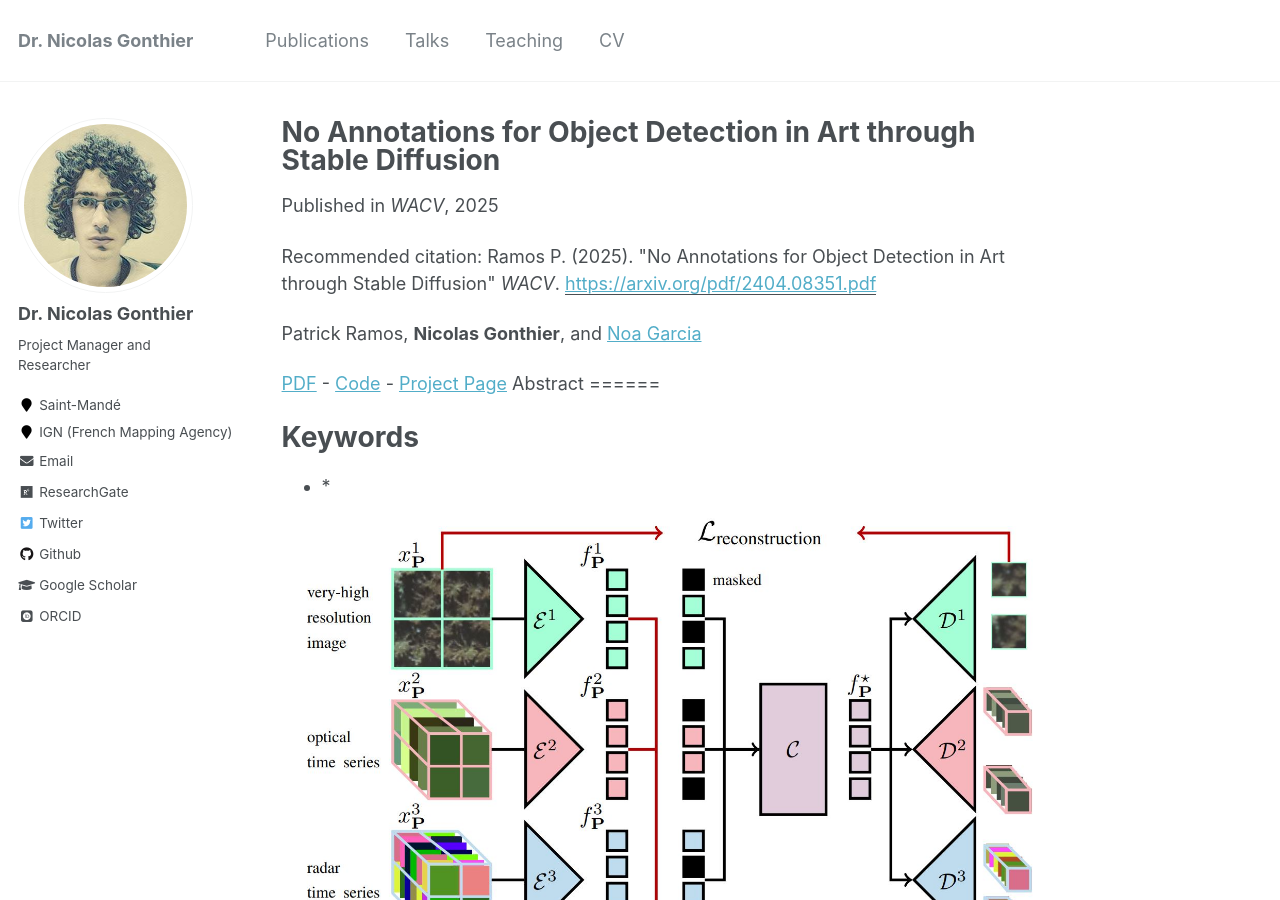
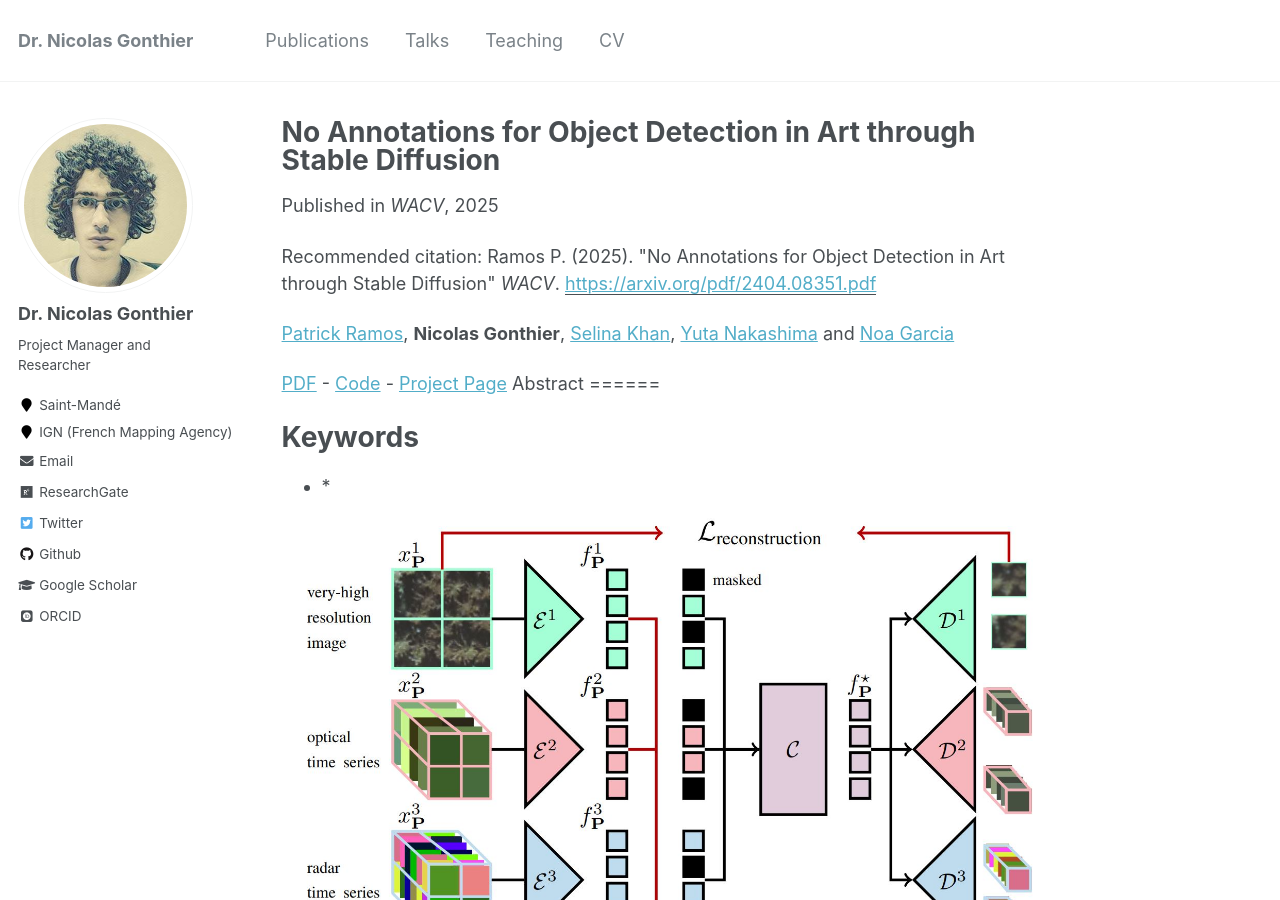
Before and after one commit to ngonthier/ngonthier.github.io, a Jekyll site: the page built from _publications/2025-01-NADA.md, in a window 1280 px wide and 900 px high. Built offline with Jekyll 4.4.1, drawn with Linux system fonts in a browser that asks for light colours; some web fonts are replaced.

Commit message:
Update 2025-01-NADA.md

```diff
--- a/_publications/2025-01-NADA.md
+++ b/_publications/2025-01-NADA.md
@@ -11,7 +11,7 @@ citation: 'Ramos P. (2025). &quot;No Annotations for Object Detection in Art thr
 teaser: OmniSat_Dataset_Teaser_Horizontal.png
 ---
 
-Patrick Ramos, **Nicolas Gonthier**,  and [Noa Garcia](https://www.noagarciad.com/)
+[Patrick Ramos](https://www.is.ids.osaka-u.ac.jp/en/authors/patrick-john-ramos/), **Nicolas Gonthier**, [Selina Khan](https://scholar.google.com/citations?user=MAoZ-5QAAAAJ&hl=en), [Yuta Nakashima](https://www.n-yuta.jp/)  and [Noa Garcia](https://www.noagarciad.com/)
 
 [PDF](https://arxiv.org/pdf/2404.08351.pdf) - [Code]([https://github.com/gastruc/OmniSat](https://github.com/patrick-john-ramos/nada)) - [Project Page](https://patrick-john-ramos.github.io/nada/)
 Abstract
```
Also changed, not shown: other parts of _publications/2025-01-NADA.md (+1 -1 lines).
